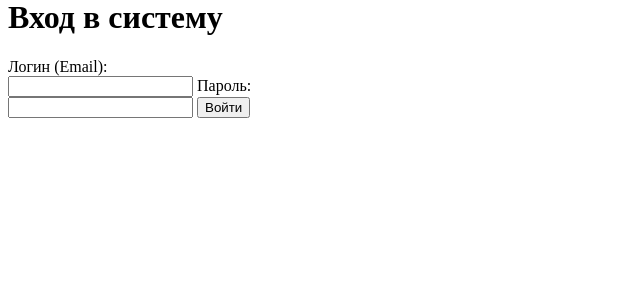
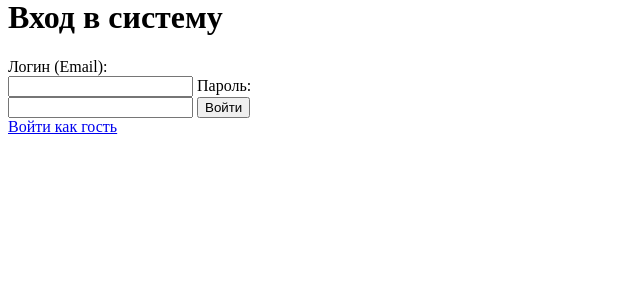
Before and after one commit to zernovga/demoexam_26, a Django app: page / in a window 1280 px wide. Shown: the part 113-418 px from the top of the page, without its empty margins (0-640 px from the left). Run offline with Django 5.2, Linux system fonts and the light colour scheme.

Commit message:
module 2: add guest entrance link
Co-authored-by: Copilot <copilot@github.com>

```diff
--- a/core/templates/core/login.html
+++ b/core/templates/core/login.html
@@ -26,5 +26,7 @@
         <input type="password" name="password">
         <button type="submit" class="btn">Войти</button>
     </form>
+
+    <a href="{% url 'product_list' %}">Войти как гость</a>
 </div>
 {% endblock %}
```
Lines whose indentation alone changed are shown as unchanged.
